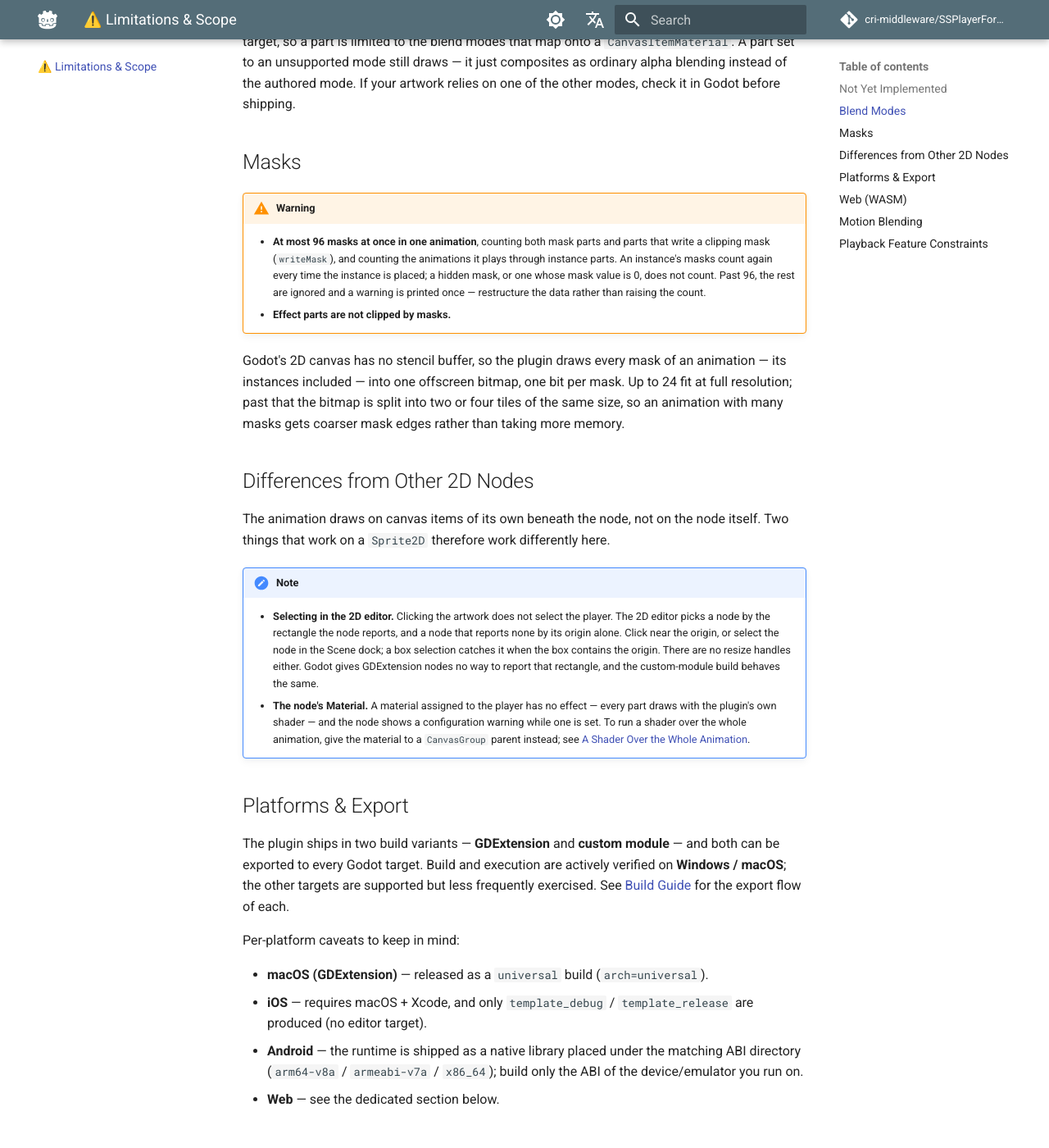
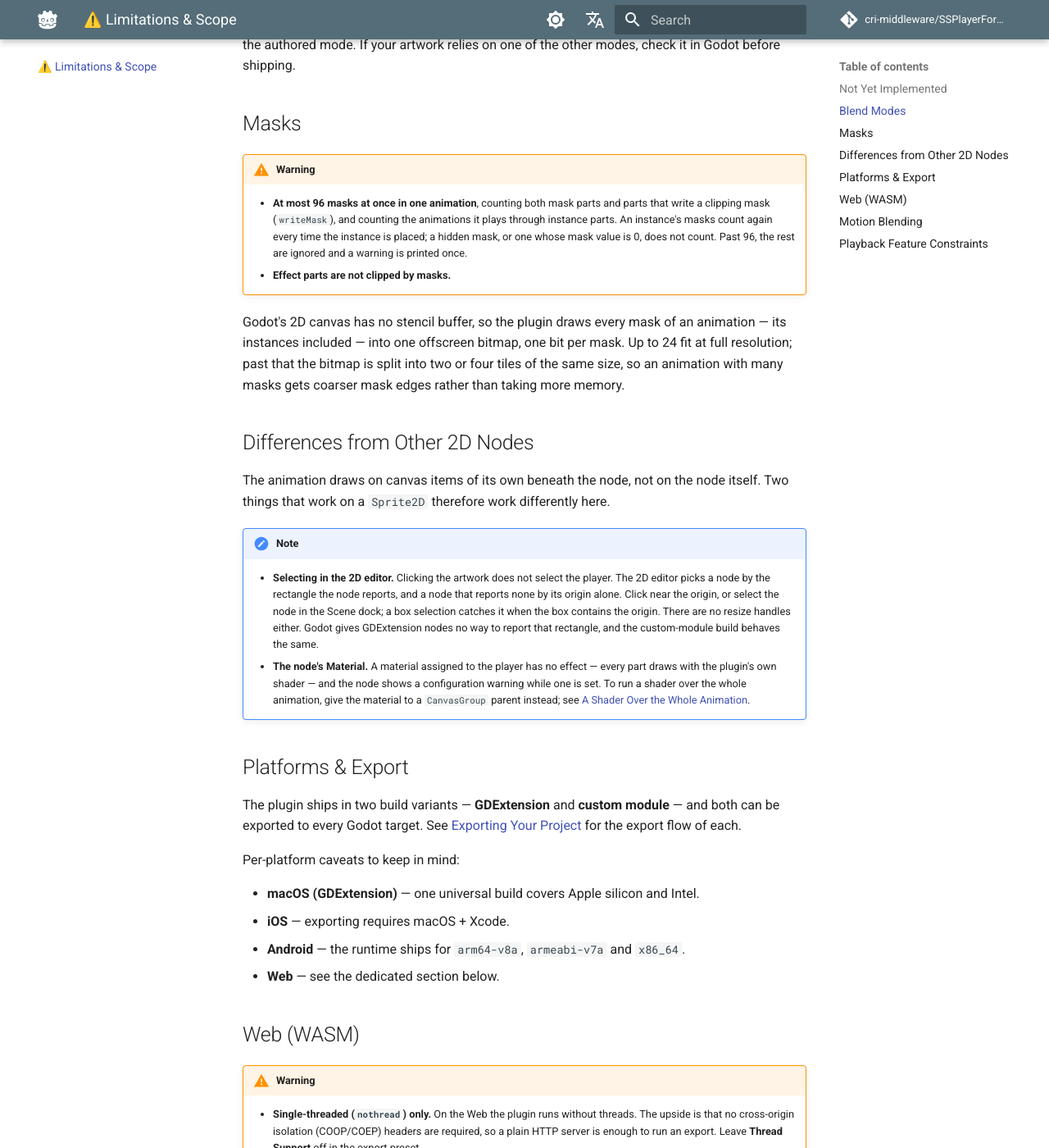
Before and after one commit to SpriteStudio/SSPlayerForGodot, an MkDocs documentation site: the page built from docs/en/limitations.md, in a window 1280 px wide and 1400 px high, scrolled down 897 px. Shown: the whole window at 82% size. Built offline with MkDocs 1.6.1 and Material for MkDocs 9.7.7, drawn with Linux system fonts in a browser that asks for light colours; comment, search, counter and statistics services are not loaded; some of the changed text lies outside the part shown.

Commit message:
Keep the platform notes to what someone exporting a game needs
- Limitations and the docs home said build and execution are "actively
  verified on Windows / macOS" and other targets "less frequently
  exercised". Verification status is the ROADMAP's, not a constraint.
- The platform caveats were build instructions for this repository
  (arch=universal, template targets, which ABI to build, threads=no),
  while the release ZIP already carries every platform. They now say
  what an exporter sees — one universal macOS build, macOS + Xcode for
  iOS, the three Android ABIs — and the Web note says to leave Thread
  Support off in the export preset, as the export page does. The flags
  stay in the Build Guide, and the export flow link points at the user's
  Exporting Your Project instead of the Build Guide.
- Sequences were listed under Not Yet Implemented; unbuilt work is the
  ROADMAP's, which already tracks the sequence player.
- The 96-mask note ended by telling readers not to raise the count.
- Supported Versions listed the 4.7 branch and godot-cpp master, which are
  what this repository builds against; a user needs "Godot 4.7 or later".

```diff
--- a/docs/en/limitations.md
+++ b/docs/en/limitations.md
@@ -7,7 +7,6 @@ Constraints and platform-specific caveats to be aware of when shipping with the
 > [!WARNING]
 > - **Text parts** — not drawn. The runtime reserves the part's slot in the draw plan but supplies no glyphs (glyph layout and rasterization are the player's job), and the plugin has no Godot text pass yet.
 > - **9-slice parts** — not drawn. The runtime builds the whole grid into its dedicated `Nines` buffers, but the plugin does not read them yet, so the part renders as nothing rather than as a stretched cell.
-> - **Sequences (`.ssqb`)** — not played. `SSQBResource` loads them, but no node plays one; chain animations from GDScript on `animation_finished` instead.
 
 Text and 9-slice parts still occupy their place in the draw order, so an animation that uses them plays with those parts missing rather than failing. If you ship one, replace it with an ordinary part at authoring time.
 
@@ -21,7 +20,7 @@ The plugin draws straight to Godot's `RenderingServer` canvas item with no inter
 ## Masks
 
 > [!WARNING]
-> - **At most 96 masks at once in one animation**, counting both mask parts and parts that write a clipping mask (`writeMask`), and counting the animations it plays through instance parts. An instance's masks count again every time the instance is placed; a hidden mask, or one whose mask value is 0, does not count. Past 96, the rest are ignored and a warning is printed once — restructure the data rather than raising the count.
+> - **At most 96 masks at once in one animation**, counting both mask parts and parts that write a clipping mask (`writeMask`), and counting the animations it plays through instance parts. An instance's masks count again every time the instance is placed; a hidden mask, or one whose mask value is 0, does not count. Past 96, the rest are ignored and a warning is printed once.
 > - **Effect parts are not clipped by masks.**
 
 Godot's 2D canvas has no stencil buffer, so the plugin draws every mask of an animation — its instances included — into one offscreen bitmap, one bit per mask. Up to 24 fit at full resolution; past that the bitmap is split into two or four tiles of the same size, so an animation with many masks gets coarser mask edges rather than taking more memory.
@@ -36,19 +35,19 @@ The animation draws on canvas items of its own beneath the node, not on the node
 
 ## Platforms & Export
 
-The plugin ships in two build variants — **GDExtension** and **custom module** — and both can be exported to every Godot target. Build and execution are actively verified on **Windows / macOS**; the other targets are supported but less frequently exercised. See [Build Guide](setup/build.md) for the export flow of each.
+The plugin ships in two build variants — **GDExtension** and **custom module** — and both can be exported to every Godot target. See [Exporting Your Project](workflow/export.md) for the export flow of each.
 
 Per-platform caveats to keep in mind:
 
-- **macOS (GDExtension)** — released as a `universal` build (`arch=universal`).
-- **iOS** — requires macOS + Xcode, and only `template_debug` / `template_release` are produced (no editor target).
-- **Android** — the runtime is shipped as a native library placed under the matching ABI directory (`arm64-v8a` / `armeabi-v7a` / `x86_64`); build only the ABI of the device/emulator you run on.
+- **macOS (GDExtension)** — one universal build covers Apple silicon and Intel.
+- **iOS** — exporting requires macOS + Xcode.
+- **Android** — the runtime ships for `arm64-v8a`, `armeabi-v7a` and `x86_64`.
 - **Web** — see the dedicated section below.
 
 ## Web (WASM)
 
 > [!WARNING]
-> - **Single-threaded (`nothread`) only.** On the Web the plugin runs without threads. The upside is that no cross-origin isolation (COOP/COEP) headers are required, so a plain HTTP server is enough to run an export. Build the extension with `threads=no`.
+> - **Single-threaded (`nothread`) only.** On the Web the plugin runs without threads. The upside is that no cross-origin isolation (COOP/COEP) headers are required, so a plain HTTP server is enough to run an export. Leave **Thread Support** off in the export preset.
 > - **WebAssembly SIMD is required.** The runtime is built with WebAssembly SIMD instructions and will **not run on browsers without SIMD support**. Treat SIMD support as a browser requirement for your distribution.
 > - **GDExtension on the Web needs a dlink-enabled engine template.** The official Godot Web export templates do not support GDExtension libraries. You must supply an engine template built with `dlink_enabled=yes` and turn on **"Extensions Support"** in the export preset — otherwise the exported page fails with *"GDExtension libraries are not supported by this engine version."* See [Exporting Your Project → Web](workflow/export.md#web) for the steps. (The **custom module** variant embeds the code into the engine itself and does not need this.)
 
```
Also changed, not shown: docs/en/index.md (+1 -7 lines), docs/ja/index.md (+1 -7 lines), docs/ja/limitations.md (+5 -6 lines).
